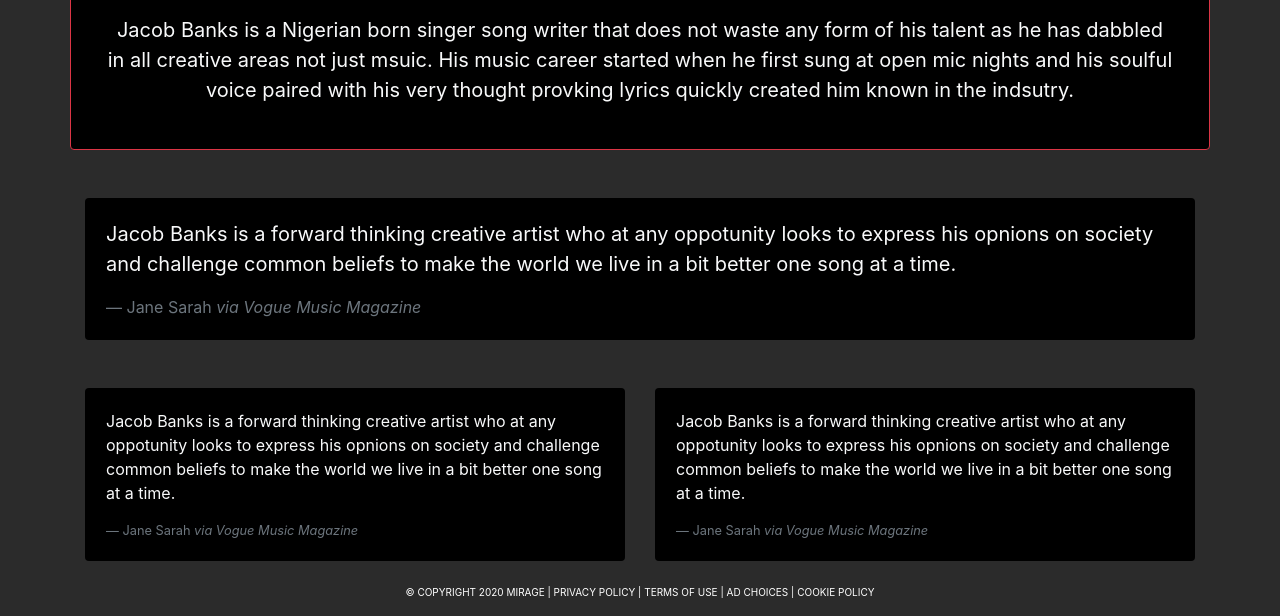
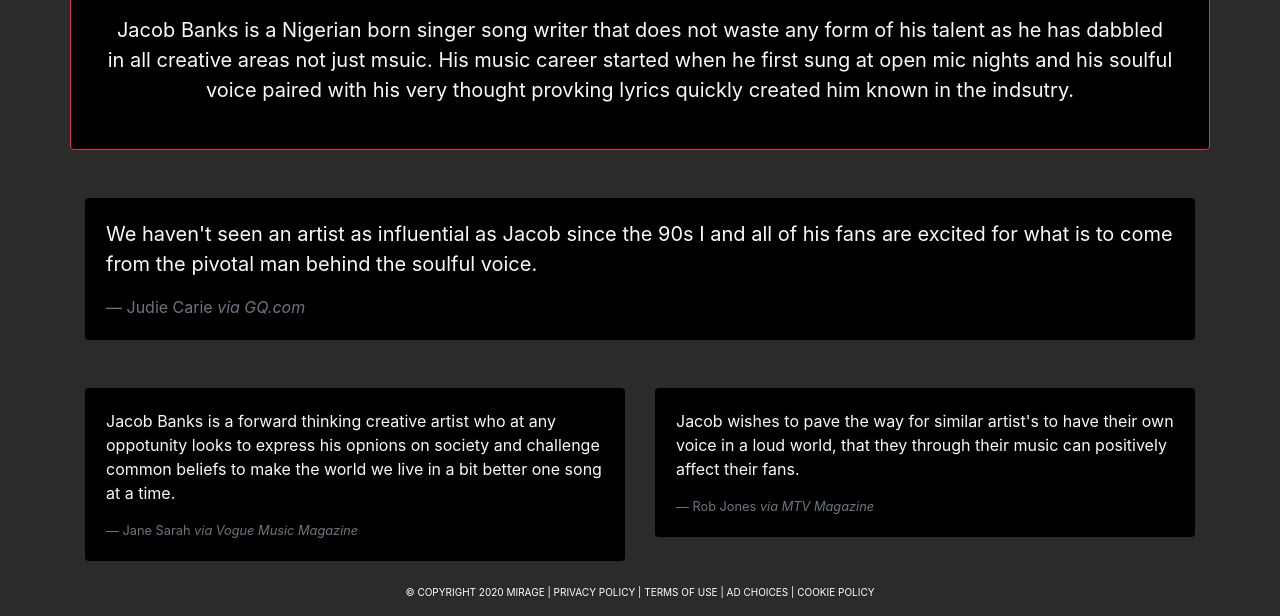
Before and after one commit to charliexkilner/Jacob, a plain HTML site: page about.html in a window 1280 px wide. Shown: the part 336-952 px from the top of the page. Drawn offline with nearby package versions, Linux system fonts and the light colour scheme.

Commit message:
Update about.html

```diff
--- a/about.html
+++ b/about.html
@@ -67,8 +67,8 @@
         <div class="card">
             <div class="card-body">
               <blockquote class="blockquote mb-0">
-                <p class="text-light">Jacob Banks is a forward thinking creative artist who at any oppotunity looks to express his opnions on society and challenge common beliefs to make the world we live in a bit better one song at a time.</p>
-                <footer class="blockquote-footer">Jane Sarah<cite title="Source Title"> via Vogue Music Magazine</cite></footer>
+                <p class="text-light">We haven't seen an artist as influential as Jacob since the 90s I and all of his fans are excited for what is to come from the pivotal man behind the soulful voice.</p>
+                <footer class="blockquote-footer">Judie Carie<cite title="Source Title"> via GQ.com</cite></footer>
               </blockquote>
             </div>
           </div>
@@ -87,8 +87,8 @@
             <div class="col-sm-6">
               <div class="card">
                 <div class="card-body">
-                    <p class="text-light">Jacob Banks is a forward thinking creative artist who at any oppotunity looks to express his opnions on society and challenge common beliefs to make the world we live in a bit better one song at a time.</p>
-                    <footer class="blockquote-footer">Jane Sarah<cite title="Source Title"> via Vogue Music Magazine</cite></footer>
+                    <p class="text-light">Jacob wishes to pave the way for similar artist's to have their own voice in a loud world, that they through their music can positively affect their fans.</p>
+                    <footer class="blockquote-footer">Rob Jones<cite title="Source Title"> via MTV Magazine</cite></footer>
                 </div>
               </div>
             </div>
```
